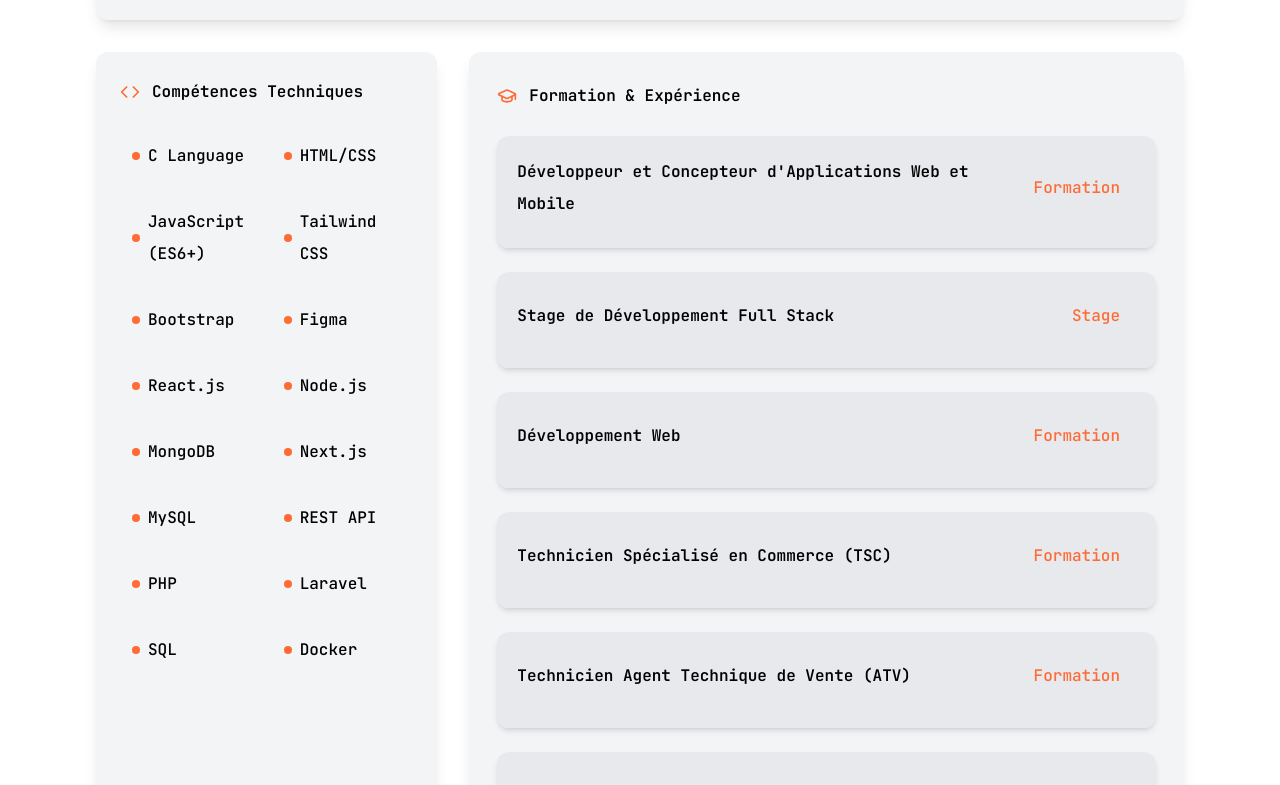
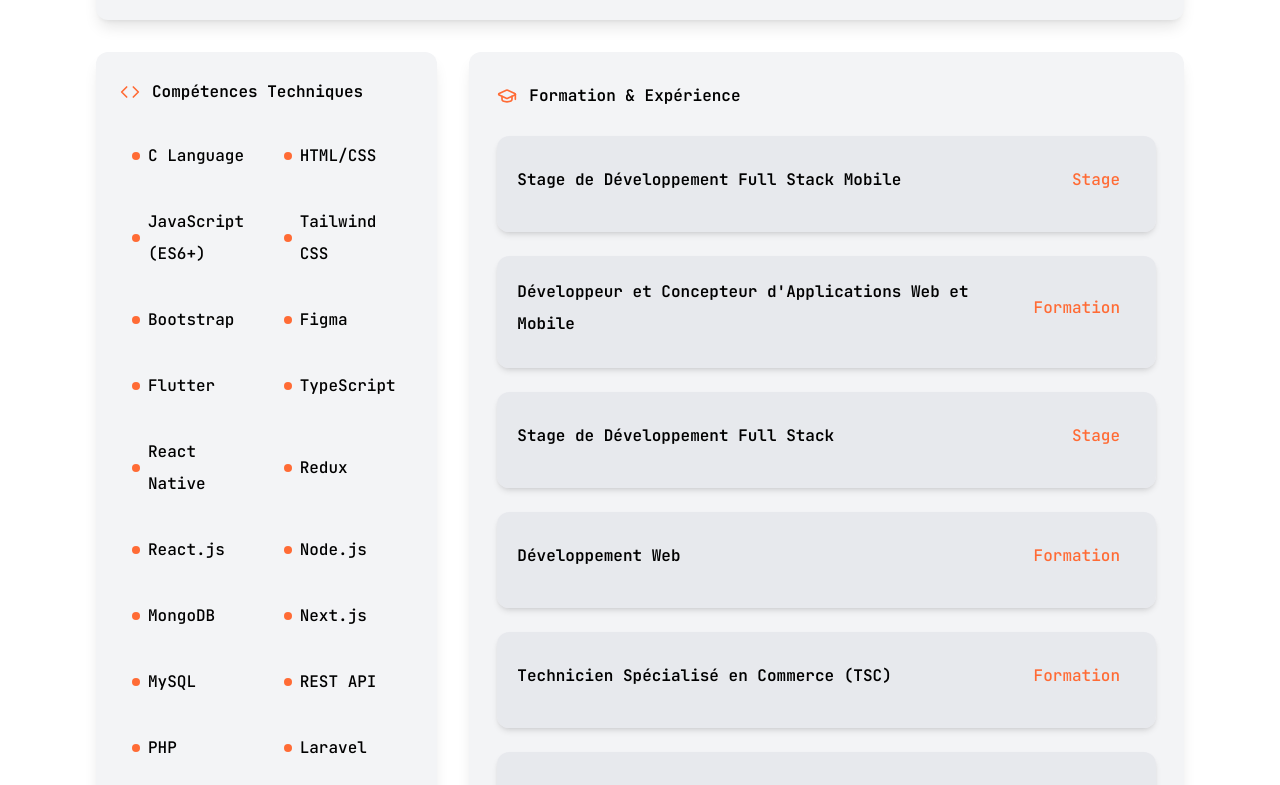
Before and after one commit to Mohamed-EDDAHMANI/Portfolio, a Next.js app: page / in a window 1280 px wide. Shown: the part 980-1765 px from the top of the page. Built offline with nearby package versions, Linux system fonts and the light colour scheme.

Commit message:
add new tech

```diff
--- a/components/about.jsx
+++ b/components/about.jsx
@@ -56,12 +56,20 @@
       location: 'YouCode | UM6P, El Youssofia',
       period: "Septembre 2024 - En cours",
       description: "Formation intensive en développement d'applications web et mobiles avec les technologies modernes."
+    },
+    {
+      type: "stage",
+      title: "Stage de Développement Full Stack Mobile",
+      location: "Millennium Digital Solutions, Kenitra (remotely)",
+      period: "Novembre 2025 - Jusqu'à présent",
+      description: "Développement de solutions web et tech lead de version mobile."
     }
   ];
 
   const technicalSkills = [
-    "C Language", "HTML/CSS", "JavaScript (ES6+)", "Tailwind CSS", "Bootstrap","Figma",
-    "React.js", "Node.js", "MongoDB", "Next.js", "MySQL", "REST API", "PHP", "Laravel", "SQL", "Docker"
+    "C Language", "HTML/CSS", "JavaScript (ES6+)", "Tailwind CSS", "Bootstrap","Figma", "Flutter",
+    "TypeScript", "React Native", "Redux", "React.js", "Node.js", "MongoDB", "Next.js", "MySQL", "REST API", "PHP", "Laravel", "SQL","GraphQL", "PostgreSQL", "Docker"
+    ,"NestJS", "JWT"
   ];
 
   return (
```
